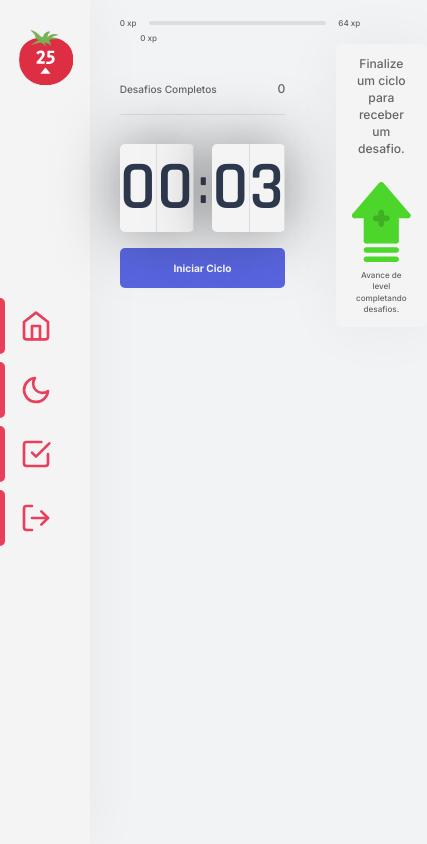
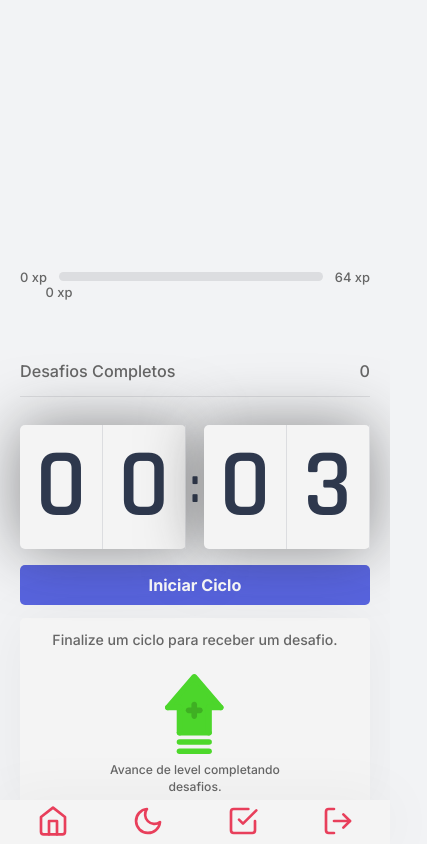
Before and after one commit to Adriano-Santtos/Tomatte, a Next.js app: page /home in a window 390 px wide. Shown: the whole page, 427 px wide, since content can reach past the window. Built offline with nearby package versions, Linux system fonts and the light colour scheme; no server answers; a web font is replaced by a local one.

Commit message:
responsive mobile home

```diff
--- a/src/components/ChallengeBox/ChallengeBox.module.css
+++ b/src/components/ChallengeBox/ChallengeBox.module.css
@@ -1,3 +1,5 @@
+
+  @media screen and (min-width:1024px){
     .challengeBoxContainer {
 
       height: 100%;
@@ -109,3 +111,129 @@
     .challengeActive footer button:hover{
       filter:brightness(0.9)
     }
+
+  }
+
+
+  @media screen and (min-width:768px) and (max-width: 1023px){
+
+  }
+
+
+  @media screen and (max-width:767px){
+    .challengeBoxContainer {
+      margin-top: 1.5rem;
+      margin-bottom: 2rem;
+
+      height: 100%;
+
+      background: var(--bodyColor);
+      border-radius: 5px;
+      box-shadow: 0 0 60px rgba(0, 0, 0, 0.05);
+      padding: 1.5rem 2rem;
+
+      display: flex;
+      flex-direction: column;
+      align-items: center;
+      justify-content: center;
+
+      text-align: center;
+
+    }
+
+    .challengeNotActive {
+
+      display: flex;
+      flex-direction: column;
+      align-items: center;
+    }
+
+    .challengeNotActive strong {
+      font-size: 1.75rem;
+      font-weight: 500;
+      line-height: 1.4;
+    }
+
+    .challengeNotActive p {
+      display: flex;
+      flex-direction: column;
+      align-items: center;
+      line-height: 1.4;
+      max-width: 70%;
+      margin-top: 3rem;
+      font-size: 1.5rem;
+
+    }
+
+    .challengeNotActive p img {
+      margin-bottom: 1rem;
+    }
+
+    .challengeActive {
+      height: 100%;
+      display: flex;
+      flex-direction: column;
+    }
+
+    .challengeActive header {
+      color: var(--blue);
+      font-weight: 600;
+      font-size: 1.2rem;
+      padding: 0 2rem 1.5rem;
+      border-bottom: 1px solid var(--gray-line);
+    }
+
+    .challengeActive main {
+      flex: 1;
+
+      display: flex;
+      flex-direction: column;
+      align-items: center;
+      justify-content: center;
+    }
+
+    .challengeActive main strong {
+      font-size: 2rem;
+      font-weight: 600;
+      color: var(--title);
+      margin: 1.5rem 0 1rem ;
+
+    }
+
+    .challengeActive main p {
+      line-height: 1.5;
+    }
+
+    .challengeActive footer {
+      display: grid;
+      grid-template-columns: 1fr 1fr;
+      gap: 1rem;
+    }
+
+    .challengeActive footer button {
+      height: 3rem;
+      display: flex;
+      align-items: center;
+      justify-content: center;
+      border: 0;
+      border-radius: 5px;
+      color: var(--bodyColor);
+
+      font-size: 1rem;
+      font-weight: 600;
+      transition: filter 0.2s;
+    }
+
+    .challengeActive footer button.challengeFailedButton {
+      background: var(--red);
+
+    }
+    .challengeActive footer button.challengeSucceedButton {
+      background: var(--green);
+    }
+
+    .challengeActive footer button:hover{
+      filter:brightness(0.9)
+    }
+
+  }
--- a/src/components/CompletedChallenges/CompletedChallenges.module.css
+++ b/src/components/CompletedChallenges/CompletedChallenges.module.css
@@ -1,4 +1,47 @@
-.completedChallengesContainer {
+
+
+  @media screen and (min-width:1024px){
+    .completedChallengesContainer {
+      display: flex;
+      align-items: center;
+      justify-content: space-between;
+
+      margin: 3.5rem 0;
+      padding-bottom: 1rem;
+      border-bottom: 1px solid var(--gray-line);
+
+      font-weight: 500;
+
+    }
+
+    .completedChallengesContainer span{
+      font-family: Inter;
+      font-style: normal;
+      font-weight: 500;
+      font-size: 24px;
+      line-height: 34px;
+
+    }
+
+    .completedChallengesContainer span:first-child {
+      font-size: 1.25rem;
+
+    }
+
+    .completedChallengesContainer span:last-child {
+      font-size: 1.5rem;
+    }
+
+  }
+
+
+  @media screen and (min-width:768px) and (max-width: 1023px){
+
+  }
+
+
+  @media screen and (max-width:767px){
+    .completedChallengesContainer {
     display: flex;
     align-items: center;
     justify-content: space-between;
@@ -21,10 +64,12 @@
   }
 
   .completedChallengesContainer span:first-child {
-    font-size: 1.25rem;
+    font-size: 2rem;
 
   }
 
   .completedChallengesContainer span:last-child {
-    font-size: 1.5rem;
+    font-size: 2rem;
   }
+
+  }
--- a/src/components/Countdown/Countdown.module.css
+++ b/src/components/Countdown/Countdown.module.css
@@ -1,3 +1,5 @@
+
+  @media screen and (min-width:1024px){
     .countdownContainer {
       display: flex;
       align-items: center;
@@ -97,3 +99,116 @@
       top: 636px;
       margin-left: 1rem;
     }
+
+
+  }
+
+
+  @media screen and (min-width:768px) and (max-width: 1023px){
+
+  }
+
+
+  @media screen and (max-width:767px){
+    .countdownContainer {
+      display: flex;
+      align-items: center;
+      font-family: Rajdhani;
+      font-weight: 600;
+      color: var(--title);
+
+    }
+
+    .countdownContainer > div {
+      flex: 1;
+
+      display: flex;
+      align-items: center;
+      justify-content: space-evenly;
+
+      background: var(--bodyColor);
+      box-shadow: 0 0 60px rgba(36, 36, 36, 0.5);
+      border-radius: 5px;
+      font-size: 12rem;
+      text-align: center;
+    }
+
+
+    .countdownContainer > div span {
+      flex: 1;
+    }
+
+    .countdownContainer > div span:first-child {
+      border-right: 1px solid var(--gray-line);
+    }
+
+    .countdownContainer > div span:last-child {
+      border-right: 1px solid var(--gray-line);
+    }
+
+    .countdownContainer > span {
+      font-size: 6.25rem;
+      margin: 0 0.5rem;
+    }
+
+    .countdownButton {
+      width: 100%;
+      height: 5rem;
+
+      margin-top: 2rem;
+
+      display: flex;
+      align-items: center;
+      justify-content: center;
+
+      border: 0;
+      border-radius: 5px;
+
+      background: var(--blue);
+      color: var(--bodyColor);
+
+      font-size: 2rem;
+      font-weight: 600;
+
+      transition: background-color 0.2s;
+    }
+
+    .countdownButton:not(:disabled):hover {
+      background: var(--blue-dark)
+    }
+
+    .countdownButton:disabled {
+      background: var(--bodyColor);
+      color: var(--text);
+      cursor: not-allowed;
+    }
+
+    .countdownButtonActive {
+      background: var(--bodyColor);
+      color: var(--title);
+    }
+
+    .countdownButtonActive:not(:disabled):hover {
+      color: var(--bodyColor);
+      background: var(--red);
+    }
+
+    .countdownButtonActive:not(:disabled):hover img {
+      filter: var(--invert-white);
+    }
+
+    .countdownButtonStart:not(:disabled) img {
+      filter: var(--invert-white);
+    }
+
+
+    .playCountdownImage {
+      width: 20px;
+      height: 20px;
+      left: 499px;
+      top: 636px;
+      margin-left: 1rem;
+    }
+
+
+  }
--- a/src/components/ExperienceBar/ExperienceBar.module.css
+++ b/src/components/ExperienceBar/ExperienceBar.module.css
@@ -1,3 +1,5 @@
+
+  @media screen and (min-width:1024px){
     .experienceBar {
       display: flex;
       align-items: center;
@@ -31,3 +33,49 @@
       min-width: 3.75rem;
       text-align: center;
     }
+
+  }
+
+
+  @media screen and (min-width:768px) and (max-width: 1023px){
+
+  }
+
+
+  @media screen and (max-width:767px){
+
+    .experienceBar {
+      display: flex;
+      align-items: center;
+      margin-bottom: 5rem;
+    }
+
+    .experienceBar span {
+      font-size: 1.6rem;
+    }
+
+    .experienceBar > div {
+      flex: 1;
+      height: 9px;
+      border-radius: 9px;
+      background-color: var(--gray-line);
+      margin: 0 1.5rem;
+      position: relative;
+    }
+
+    .experienceBar > div  > div {
+      height: 9px;
+      border-radius:9px;
+      background: var(--green);
+
+    }
+
+    span.currentExperience {
+      position: absolute;
+      top: 12px;
+      transform: translateX(-50%);
+      min-width: 3.75rem;
+      text-align: center;
+    }
+
+  }
--- a/src/components/Profile/Profile.module.css
+++ b/src/components/Profile/Profile.module.css
@@ -1,3 +1,6 @@
+
+
+  @media screen and (min-width:1024px){
     .profileContainer {
       display: flex;
       align-items: center;
@@ -29,3 +32,47 @@
     .profileContainer div p img {
       margin-right: 0.5rem;
     }
+
+  }
+
+
+  @media screen and (min-width:768px) and (max-width: 1023px){
+
+  }
+
+
+  @media screen and (max-width:767px){
+    .profileContainer {
+      display: flex;
+      align-items: center;
+      justify-content: center;
+
+    }
+
+    .profileContainer > img {
+      width: 5.5rem;
+      height: 5.5rem;
+      border-radius: 50%;
+
+    }
+
+    .profileContainer div {
+      margin-left: 1.5rem;
+    }
+
+
+    .profileContainer div strong {
+      font-size: 2rem;
+      font-weight: 600;
+      color: var(--title);
+    }
+
+    .profileContainer div p {
+      font-size: 2rem;
+      margin-top: 0.5rem;
+    }
+    .profileContainer div p img {
+      margin-right: 0.5rem;
+    }
+
+  }
--- a/src/components/Sidebar/Sidebar.module.css
+++ b/src/components/Sidebar/Sidebar.module.css
@@ -1,3 +1,6 @@
+
+  @media screen and (min-width:1024px){
+
     .container {
         width: 90px;
         height: 100vh;
@@ -45,3 +48,50 @@
         background-color: var(--red);
         border-radius: 0 5px 5px 0;
       }
+  }
+
+
+  @media screen and (min-width:768px) and (max-width: 1023px){
+
+  }
+
+
+  @media screen and (max-width:767px){
+
+    .container{
+      width: 100%;
+      height: max-content;
+      position: fixed;
+      bottom: 0;
+      background-color: var(--bodyColor);
+      box-shadow: 0 0 60px rgba(0, 0, 0, 0.05);
+      padding: 5px;
+
+    }
+
+    .container img{
+      display: none;
+
+    }
+
+    .buttons{
+      width: 100%;
+      display: flex;
+      flex-direction: row;
+      align-items: center;
+      justify-content: space-around;
+    }
+
+    .buttons button {
+
+      color: var(--red);
+      background-color: transparent;
+      border: none;
+    }
+
+
+
+
+
+
+  }
--- a/src/pages/home.tsx
+++ b/src/pages/home.tsx
@@ -29,6 +29,7 @@ export default function Home(props) {
     level={props.level}
     currentExperience={props.currentExperience}
     challengesCompleted={props.challengesCompleted}>
+
        <div className={styles.container}>
         <Head>
           <title>Home</title>
--- a/src/styles/pages/Home.module.css
+++ b/src/styles/pages/Home.module.css
@@ -1,3 +1,4 @@
+   @media screen and (min-width:1024px){
     .container {
       width: 100%;
       display: flex;
@@ -21,3 +22,34 @@
       gap: 6.25rem;
       align-content: center;
     }
+
+  }
+
+
+  /* @media screen and (min-width:768px) and (max-width: 1023px){
+
+  } */
+
+
+  @media screen and (max-width:767px){
+
+    .container{
+      justify-content: space-between;
+
+      display: flex;
+      flex-direction: column-reverse;
+      overflow: scroll;
+      overflow-y: scroll;
+
+      height: 100vh;
+    }
+
+    .content{
+      width: 100%;
+      padding: 20px;
+    }
+
+
+
+
+  }
```
Lines whose indentation alone changed are shown as unchanged.
